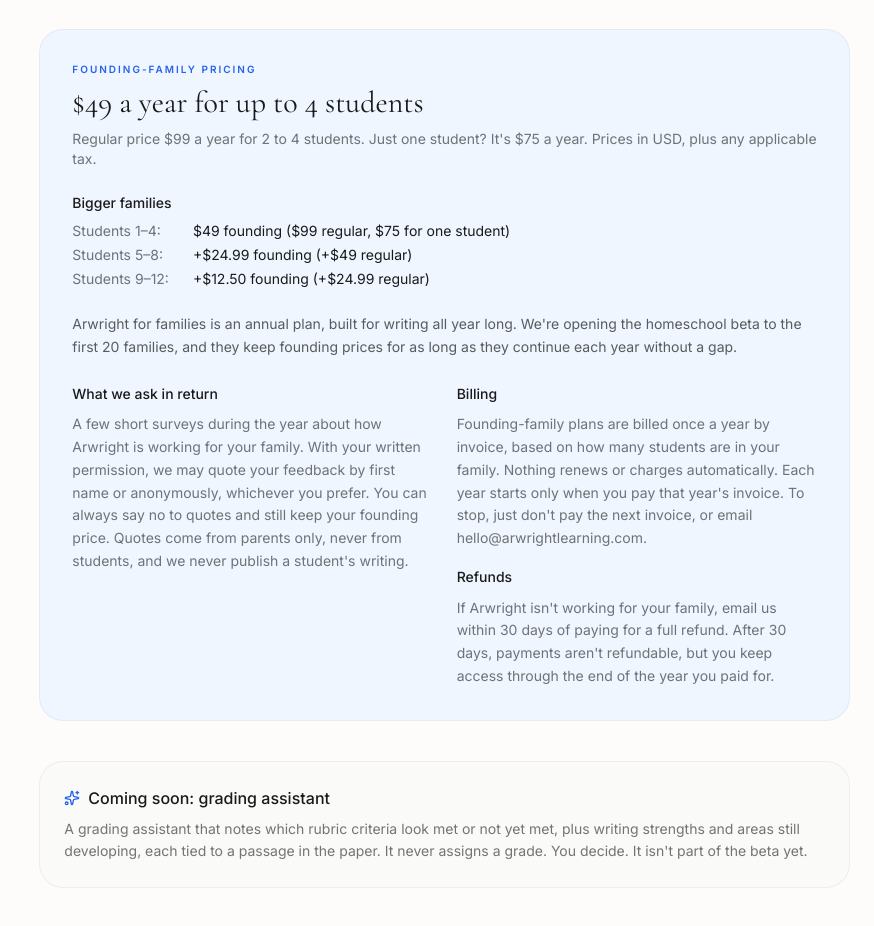
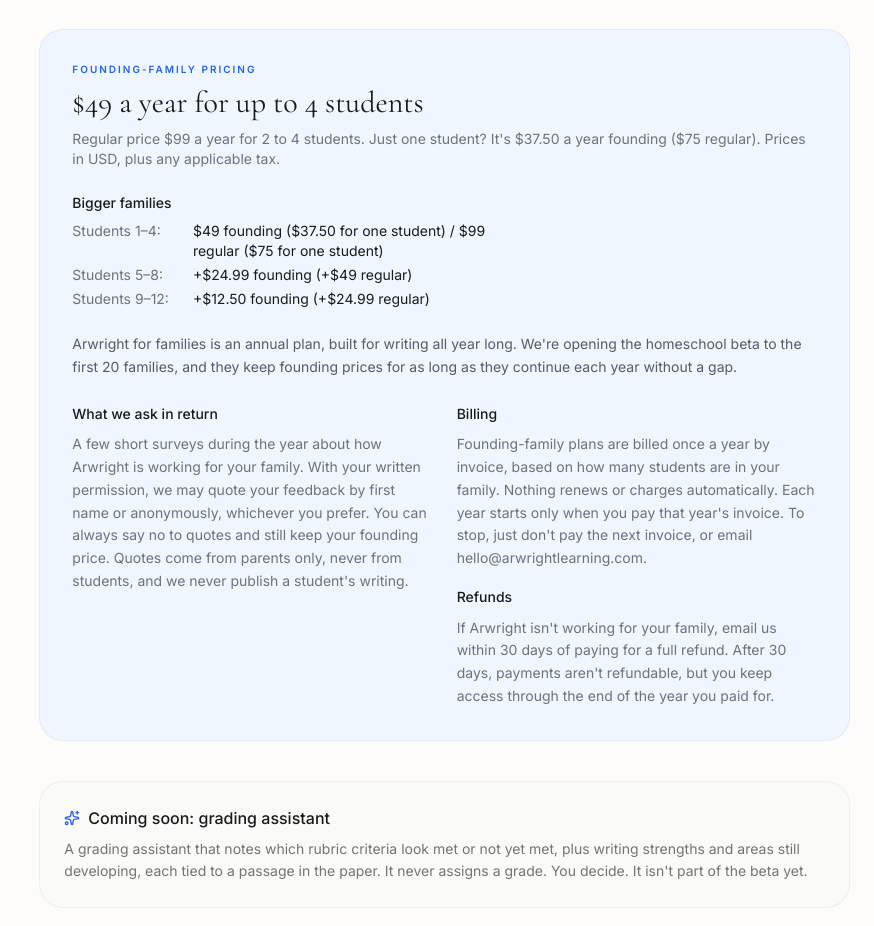
Before and after one commit to Watch1Do1/Arwright-Placeholder, a React (Vite) app: page / in a window 1280 px wide. Shown: the part 2700-3626 px from the top of the page, without its empty margins (406-1280 px from the left). Built offline with nearby package versions, Linux system fonts and the light colour scheme.

Commit message:
Homeschool pricing: founding price for one student $37.50/yr

```diff
--- a/src/components/Homeschool.tsx
+++ b/src/components/Homeschool.tsx
@@ -82,14 +82,14 @@ export default function Homeschool() {
             <p className="font-serif text-3xl text-ink">
               $49 a year for up to 4 students
             </p>
-            <p className="text-sm text-ink/60">Regular price $99 a year for 2 to 4 students. Just one student? It's $75 a year. Prices in USD, plus any applicable tax.</p>
+            <p className="text-sm text-ink/60">Regular price $99 a year for 2 to 4 students. Just one student? It's $37.50 a year founding ($75 regular). Prices in USD, plus any applicable tax.</p>
           </div>
 
           <div className="space-y-2 text-sm text-ink/70">
             <h4 className="font-medium text-ink">Bigger families</h4>
             <dl className="grid grid-cols-[auto_1fr] gap-x-6 gap-y-1 max-w-md">
               {[
-                ['Students 1–4', '$49 founding ($99 regular, $75 for one student)'],
+                ['Students 1–4', '$49 founding ($37.50 for one student) / $99 regular ($75 for one student)'],
                 ['Students 5–8', '+$24.99 founding (+$49 regular)'],
                 ['Students 9–12', '+$12.50 founding (+$24.99 regular)'],
               ].map(([who, price]) => (
```
